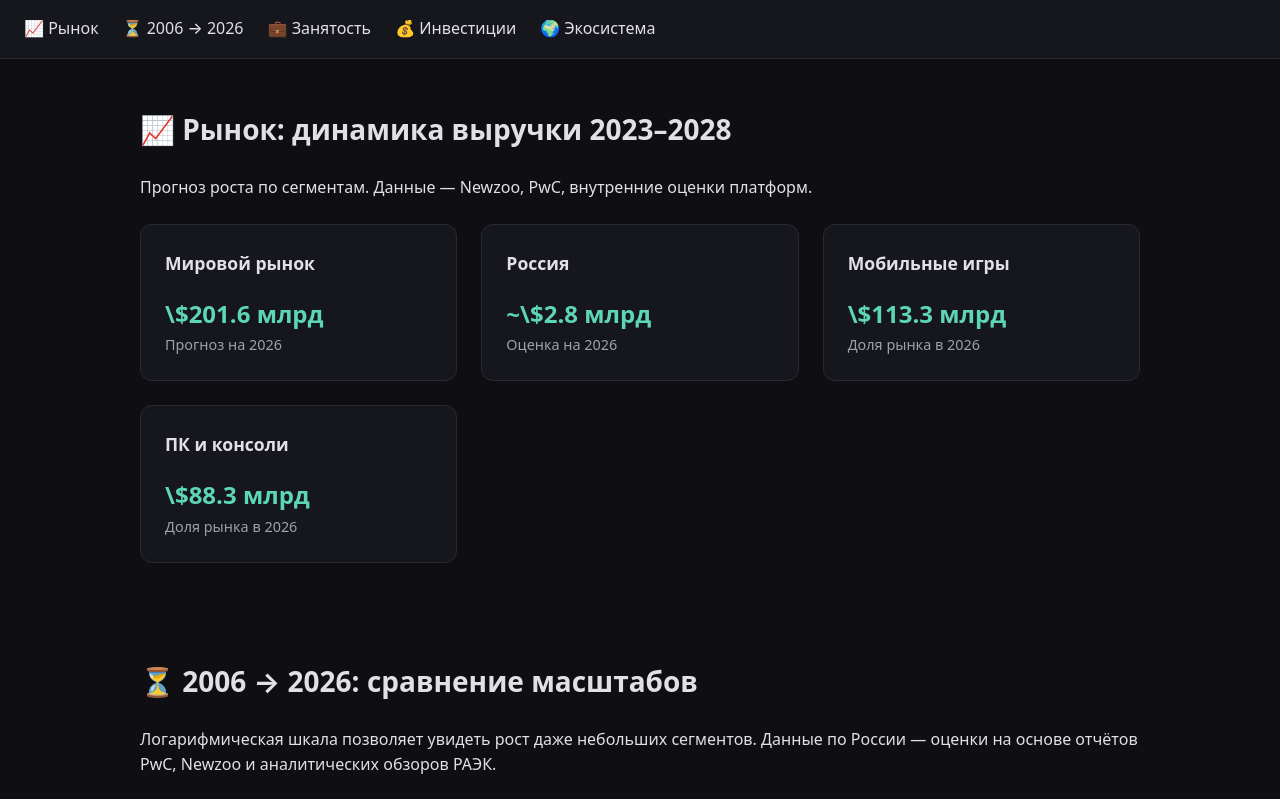
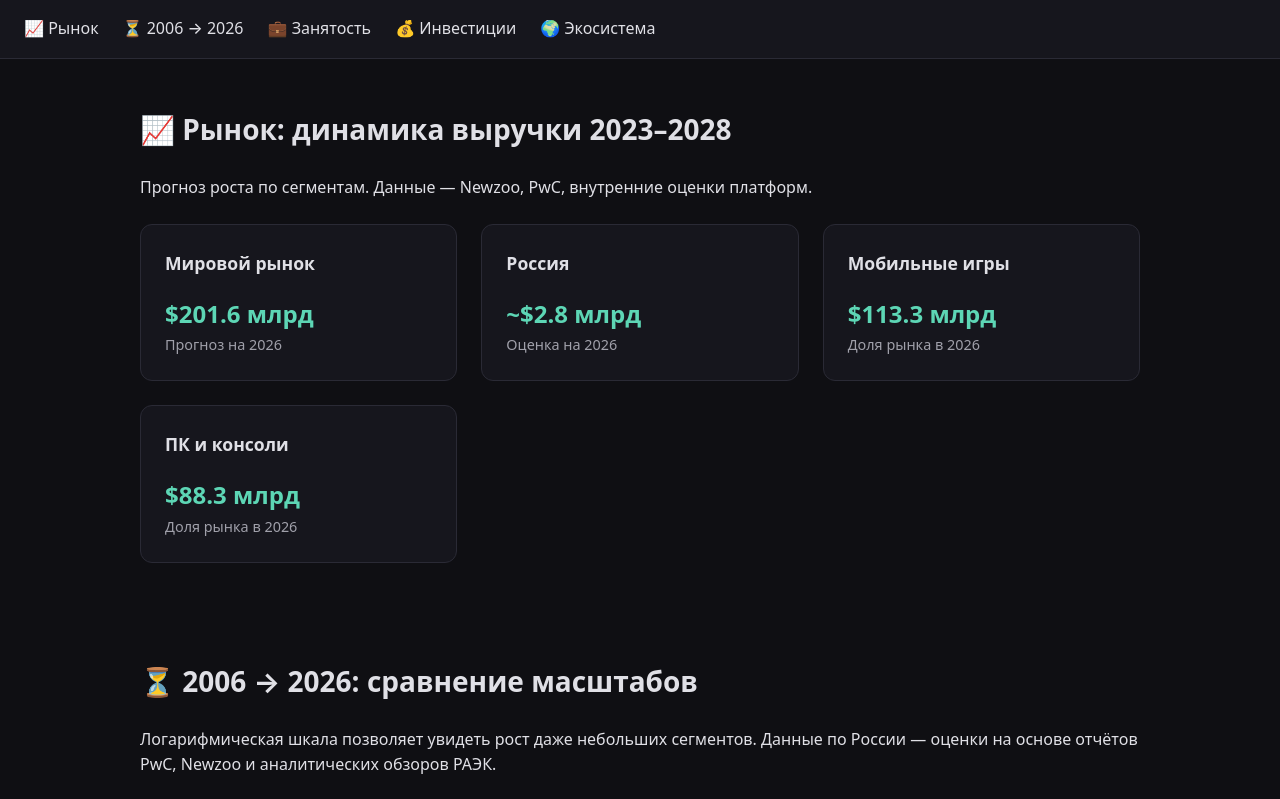
Before and after one commit to Animatronicat/Animatronicat.github.io, a plain HTML site: page index.html in a window 1280 px wide. Shown: the top 799 px of the page. Drawn offline with Linux system fonts and the light colour scheme.

Commit message:
Update index.html

```diff
--- a/index.html
+++ b/index.html
@@ -160,22 +160,22 @@
     <div class="card-grid">
       <div class="card">
         <h3>Мировой рынок</h3>
-        <div class="value">\$201.6 млрд</div>
+        <div class="value">$201.6 млрд</div>
         <div class="label">Прогноз на 2026</div>
       </div>
       <div class="card">
         <h3>Россия</h3>
-        <div class="value">~\$2.8 млрд</div>
+        <div class="value">~$2.8 млрд</div>
         <div class="label">Оценка на 2026</div>
       </div>
       <div class="card">
         <h3>Мобильные игры</h3>
-        <div class="value">\$113.3 млрд</div>
+        <div class="value">$113.3 млрд</div>
         <div class="label">Доля рынка в 2026</div>
       </div>
       <div class="card">
         <h3>ПК и консоли</h3>
-        <div class="value">\$88.3 млрд</div>
+        <div class="value">$88.3 млрд</div>
         <div class="label">Доля рынка в 2026</div>
       </div>
     </div>
```
